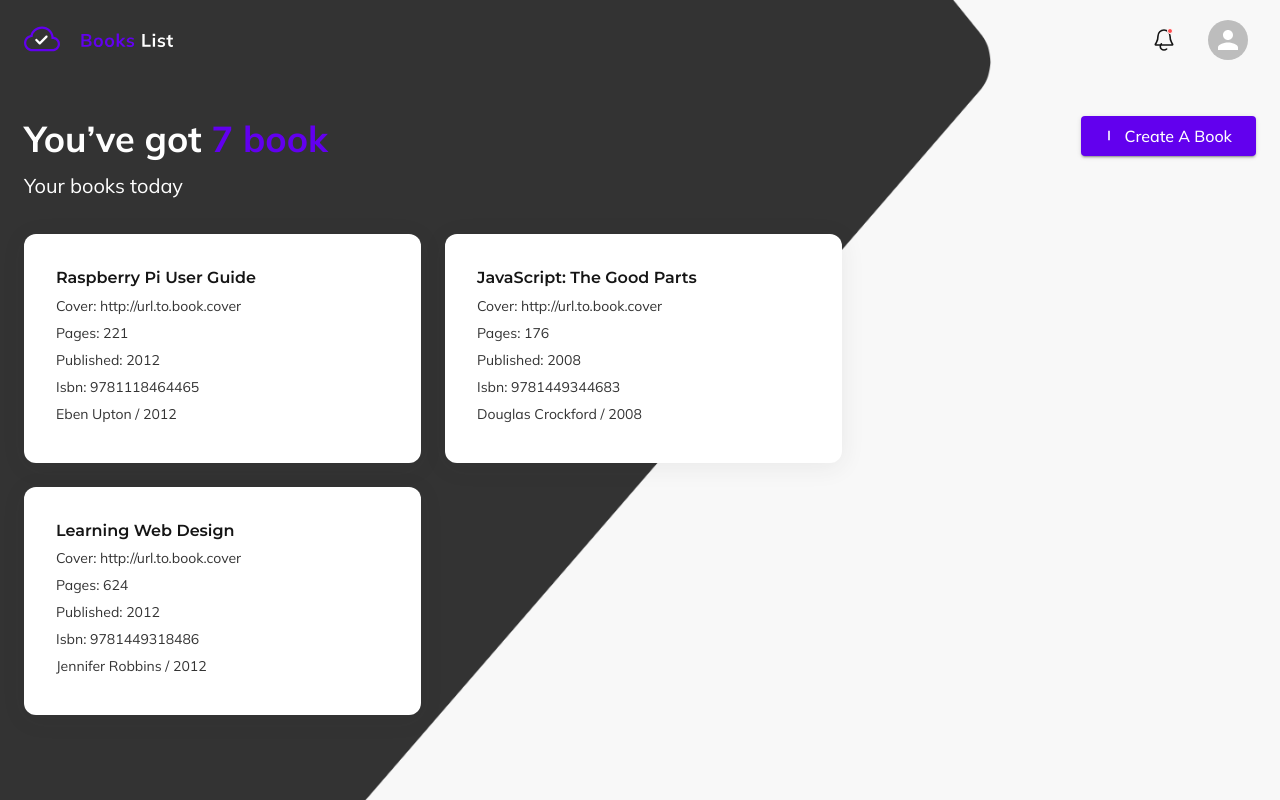
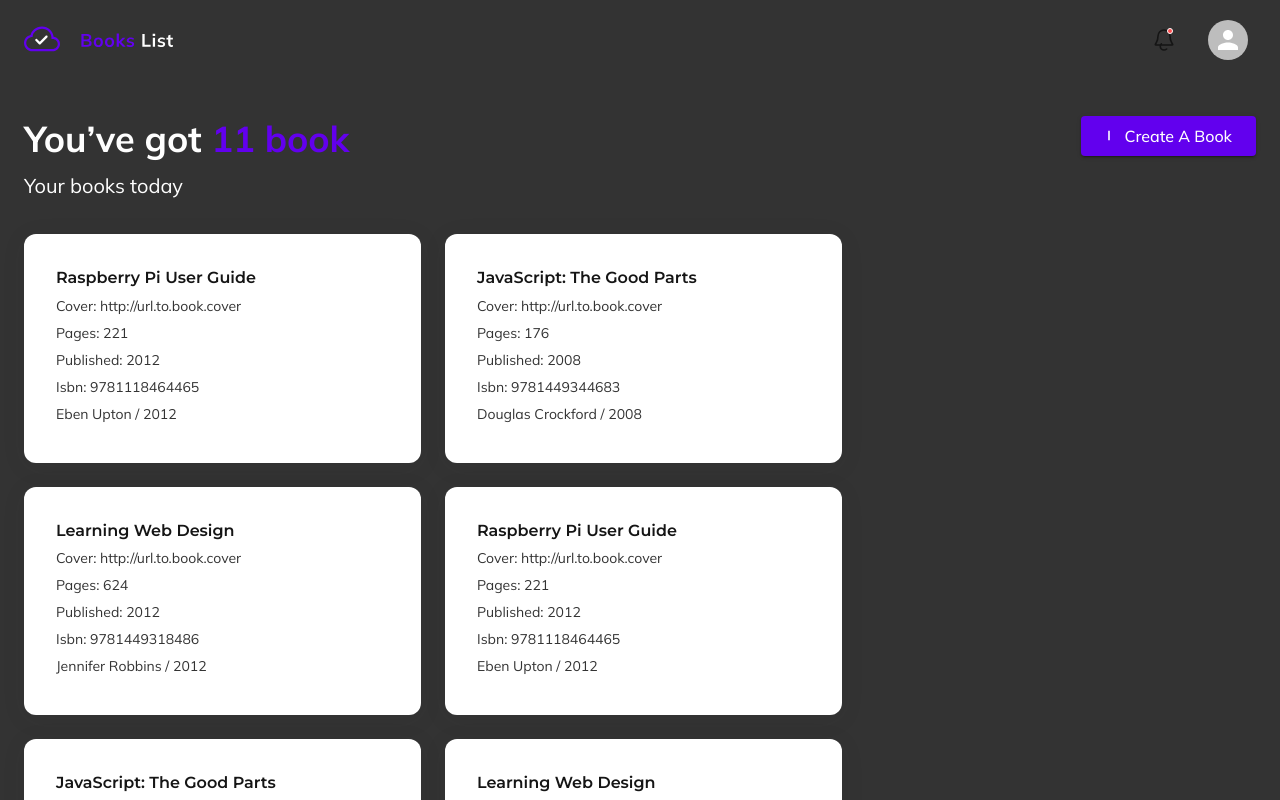
Before and after one commit to username-shakha/bookshelf, a React (Vite) app: page /root in a window 1280 px wide. Shown: the top 800 px of the page. Built offline with nearby package versions, Linux system fonts and the light colour scheme; data requests are answered from the project's data file.

Commit message:
fix styled

```diff
--- a/db.json
+++ b/db.json
@@ -28,6 +28,82 @@
       "author": "Jennifer Robbins",
       "published": 2012,
       "pages": 624
+    },
+    {
+      "id": "34",
+      "isbn": "9781118464465",
+      "title": "Raspberry Pi User Guide",
+      "cover": "http://url.to.book.cover",
+      "author": "Eben Upton",
+      "published": 2012,
+      "pages": 221
+    },
+
+    {
+      "id": "35",
+      "isbn": "9781449344683",
+      "title": "JavaScript: The Good Parts",
+      "cover": "http://url.to.book.cover",
+      "author": "Douglas Crockford",
+      "published": 2008,
+      "pages": 176
+    },
+
+    {
+      "id": "36",
+      "isbn": "9781449318486",
+      "title": "Learning Web Design",
+      "cover": "http://url.to.book.cover",
+      "author": "Jennifer Robbins",
+      "published": 2012,
+      "pages": 624
+    },
+    {
+      "id": "37",
+      "isbn": "9781118464465",
+      "title": "Raspberry Pi User Guide",
+      "cover": "http://url.to.book.cover",
+      "author": "Eben Upton",
+      "published": 2012,
+      "pages": 221
+    },
+
+    {
+      "id": "38",
+      "isbn": "9781449344683",
+      "title": "JavaScript: The Good Parts",
+      "cover": "http://url.to.book.cover",
+      "author": "Douglas Crockford",
+      "published": 2008,
+      "pages": 176
+    },
+
+    {
+      "id": "39",
+      "isbn": "9781449318486",
+      "title": "Learning Web Design",
+      "cover": "http://url.to.book.cover",
+      "author": "Jennifer Robbins",
+      "published": 2012,
+      "pages": 624
+    },
+    {
+      "id": "40",
+      "isbn": "9781449318486",
+      "title": "Learning Web Design",
+      "cover": "http://url.to.book.cover",
+      "author": "Jennifer Robbins",
+      "published": 2012,
+      "pages": 624
+    },
+    {
+      "id": "41",
+      "isbn": "9781449318486",
+      "title": "Learning Web Design",
+      "cover": "http://url.to.book.cover",
+      "author": "Jennifer Robbins",
+      "published": 2012,
+      "pages": 624
     }
   ]
 }
--- a/src/components/BookList/index.tsx
+++ b/src/components/BookList/index.tsx
@@ -1,46 +1,17 @@
-import { Box, Button, Container, styled, Typography } from "@mui/material";
+import { Box, Button, Container, Typography } from "@mui/material";
+import { useAllBooksQuery } from "@/api";
+import {
+  BookListHeader,
+  BookListCount,
+  BookListSubtitle,
+  BookListContent,
+} from "./styled";
 import BookCard from "../BookCard";
-import { useAllBooksQuery } from "@/api";
 import { PlusIcon } from "../icons";
-
-const BookListHeader = styled(Box)({
-  display: "flex",
-  alignItems: "start",
-  justifyContent: "space-between",
-  margin: "36px 0px",
-});
-
-const BookListContent = styled(Box)({
-  display: "flex",
-  flexWrap: "wrap",
-  gap: "24px",
-});
-
-const BookListCount = styled(Typography)({
-  color: "rgb(254, 254, 254)",
-  fontFamily: '"Mulish", sans-serif',
-  fontSize: "36px",
-  fontWeight: 700,
-  lineHeight: "45px",
-  letterSpacing: "0px",
-  marginBottom: 12,
-  span: {
-    color: "rgb(98, 0, 238)",
-  },
-});
-
-const BookListSubtitle = styled(Typography)({
-  color: "rgb(254, 254, 254)",
-  fontFamily: '"Mulish", sans-serif',
-  fontSize: "20px",
-  fontWeight: 400,
-  lineHeight: "25px",
-  letterSpacing: "0px",
-  textAlign: "left",
-});
 
 export default function BookList() {
   const { data, isLoading, isError } = useAllBooksQuery();
+  const bookCount = data?.length;
 
   if (isError) return <h1>Not Found</h1>;
   return (
@@ -48,7 +19,7 @@ export default function BookList() {
       <BookListHeader>
         <Box>
           <BookListCount variant="h2">
-            You’ve got <span>7 book</span>
+            You’ve got <span>{bookCount} book</span>
           </BookListCount>
           <BookListSubtitle>Your books today</BookListSubtitle>
         </Box>
@@ -63,33 +34,3 @@ export default function BookList() {
     </Container>
   );
 }
-
-// [
-//   {
-//     id: 21,
-//     isbn: "9781118464465",
-//     title: "Raspberry Pi User Guide",
-//     cover: "http://url.to.book.cover",
-//     author: "Eben Upton",
-//     published: 2012,
-//     pages: 221,
-//   },
-//   {
-//     id: 22,
-//     isbn: "9781118464465",
-//     title: "Raspberry Pi User Guide",
-//     cover: "http://url.to.book.cover",
-//     author: "Eben Upton",
-//     published: 2012,
-//     pages: 221,
-//   },
-//   {
-//     id: 23,
-//     isbn: "9781118464465",
-//     title: "Raspberry Pi User Guide",
-//     cover: "http://url.to.book.cover",
-//     author: "Eben Upton",
-//     published: 2012,
-//     pages: 221,
-//   },
-// ]
--- /dev/null
+++ b/src/components/BookList/styled/index.tsx
@@ -0,0 +1,37 @@
+import { Box, Typography, styled } from "@mui/material";
+
+export const BookListHeader = styled(Box)({
+  display: "flex",
+  alignItems: "start",
+  justifyContent: "space-between",
+  margin: "36px 0px",
+});
+
+export const BookListContent = styled(Box)({
+  display: "flex",
+  flexWrap: "wrap",
+  gap: "24px",
+});
+
+export const BookListCount = styled(Typography)({
+  color: "rgb(254, 254, 254)",
+  fontFamily: '"Mulish", sans-serif',
+  fontSize: "36px",
+  fontWeight: 700,
+  lineHeight: "45px",
+  letterSpacing: "0px",
+  marginBottom: 12,
+  span: {
+    color: "rgb(98, 0, 238)",
+  },
+});
+
+export const BookListSubtitle = styled(Typography)({
+  color: "rgb(254, 254, 254)",
+  fontFamily: '"Mulish", sans-serif',
+  fontSize: "20px",
+  fontWeight: 400,
+  lineHeight: "25px",
+  letterSpacing: "0px",
+  textAlign: "left",
+});
```
Also changed, not shown: src/components/BookCard/index.tsx (+4 -4 lines).
